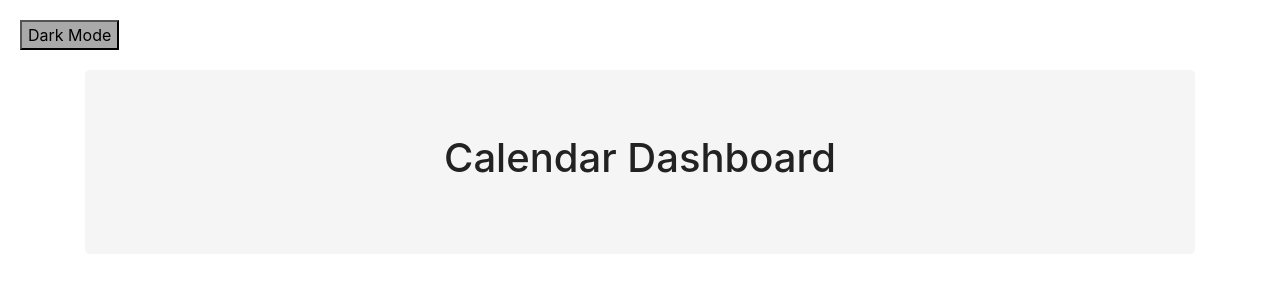
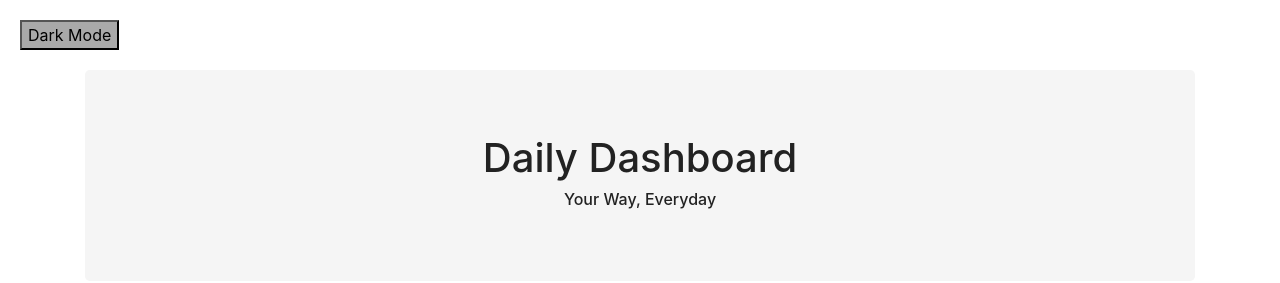
Before and after one commit to M-Source21/project1-calendar, a plain HTML site: page index.html in a window 1280 px wide. Shown: the top 283 px of the page. Drawn offline with nearby package versions, Linux system fonts and the light colour scheme; no server answers; a script that the page names is missing.

Commit message:
new name

```diff
--- a/index.html
+++ b/index.html
@@ -24,7 +24,8 @@
   <!--Header with Title, add css -->
   <div class="container">
     <div class="jumbotron">
-      <h1 style="text-align:center">Calendar Dashboard</h1>
+      <h1 style="text-align:center">Daily Dashboard</h1>
+      <h6 style="text-align: center">Your Way, Everyday</h6>
     </div>
 
     <!-- Modal -->
```
